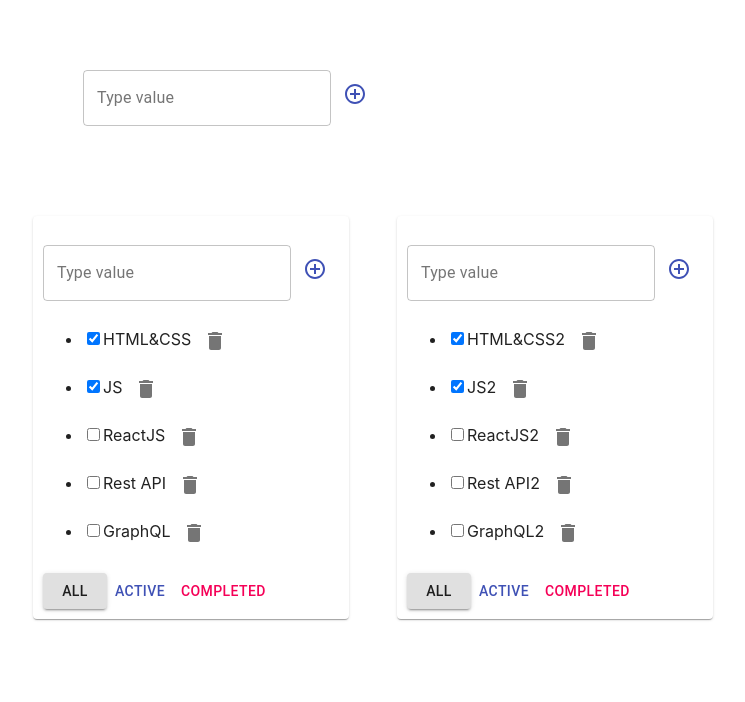
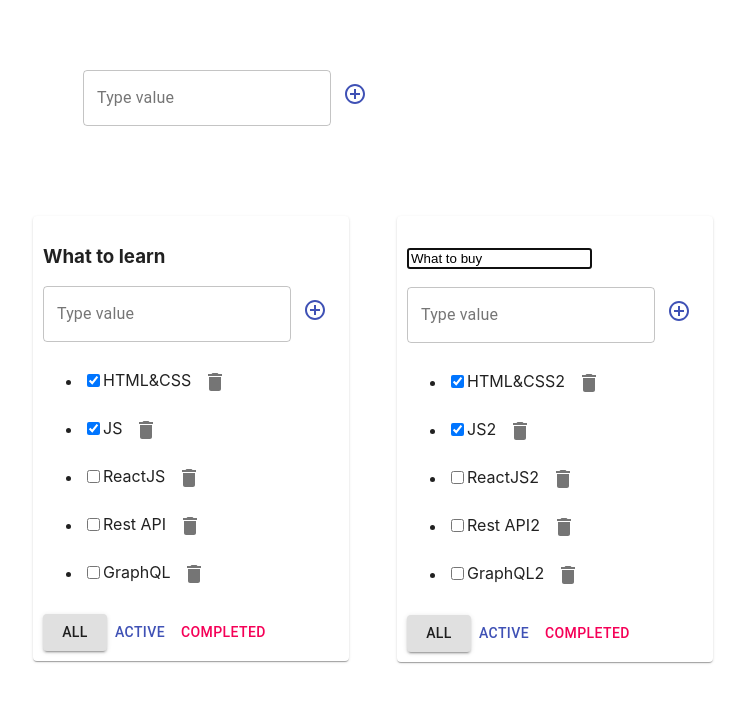
Before and after one commit to Lam1ro4eQ/todolist, a React (Create React App) app: page / in a window 1280 px wide. Shown: the top 702 px of the page, without its empty margins (11-756 px from the left). Built offline with nearby package versions, Linux system fonts and the light colour scheme.

Commit message:
todolists

```diff
--- a/src/App.tsx
+++ b/src/App.tsx
@@ -90,6 +90,10 @@ function App() {
         setTasks({...tasks,[newId]:[]})
     }
 
+    const editTotolistTitle = () => {
+
+    }
+
     return (
         <div className="App">
             <Container fixed>
@@ -120,6 +124,7 @@ function App() {
                                     addTasks={addTasks}
                                     changeStatus={changeStatus}
                                     filter={mapForTodolists.filter}
+                                    editTotolistTitle={editTotolistTitle}
                                 />
                             </Paper>
                         </Grid>)
--- a/src/EditableSpan.tsx
+++ b/src/EditableSpan.tsx
@@ -1,15 +1,22 @@
-import React, {useState} from 'react';
+import React, {ChangeEvent, useState} from 'react';
 
 type EditableSpanType = {
     title: string
+    callBack: (newTitle: string) => void
 }
 
-export const EditableSpan = (props:EditableSpanType) => {
-    let[edit,setEdit] = useState(false)
+export const EditableSpan = (props: EditableSpanType) => {
+    let [edit, setEdit] = useState(true)
+    const onDoubleClickHandler = () => {
+        setEdit(!edit)
+        props.callBack(newTitle)
+    }
+    const [newTitle, setNewTitle] = useState(props.title);
+    const onChangeTitle = (e: ChangeEvent<HTMLInputElement>) => setNewTitle(e.currentTarget.value)
     return (
-        edit ?
-        <input value={props.title}/>
-        : <span>{props.title}</span>
+        edit
+            ? <input value={newTitle} onChange={onChangeTitle} onBlur={onDoubleClickHandler} autoFocus/>
+            : <span onDoubleClick={onDoubleClickHandler}>{props.title}</span>
     );
 };
 
--- a/src/FullInput.tsx
+++ b/src/FullInput.tsx
@@ -14,7 +14,7 @@ export const FullInput = (props: FullInputPropsType) => {
     const [error, setError] = useState<string | null>(null);  // set для ошибки
 
     const changeTitle = (e: ChangeEvent<HTMLInputElement>) => setTitle(e.currentTarget.value)
-    console.log(title)
+
     const keyPressAddTask = (e: KeyboardEvent<HTMLInputElement>) => {
         setError(null);
         if (e.key === "Enter") {
--- a/src/Todolist.tsx
+++ b/src/Todolist.tsx
@@ -16,6 +16,7 @@ type PropsType = {
     addTasks: (todolistID: string, newTaskTitle: string) => void
     changeStatus: (todolistID: string, taskId: string, isDone: boolean) => void
     filter: FilterValuesType
+    editTotolistTitle: () => void
 }
 export type TaskType = {
     id: string
@@ -62,7 +63,9 @@ export function Todolist(props: PropsType) {
         <div className="App">
             <div>
                 <h3>
-                    <EditableSpan/>
+                    <EditableSpan
+                        callBack={props.editTotolistTitle}
+                        title={props.title}/>
                 </h3>
                 <FullInput
                     callBack={addTaskHandler}
```
Lines whose indentation alone changed are shown as unchanged.
